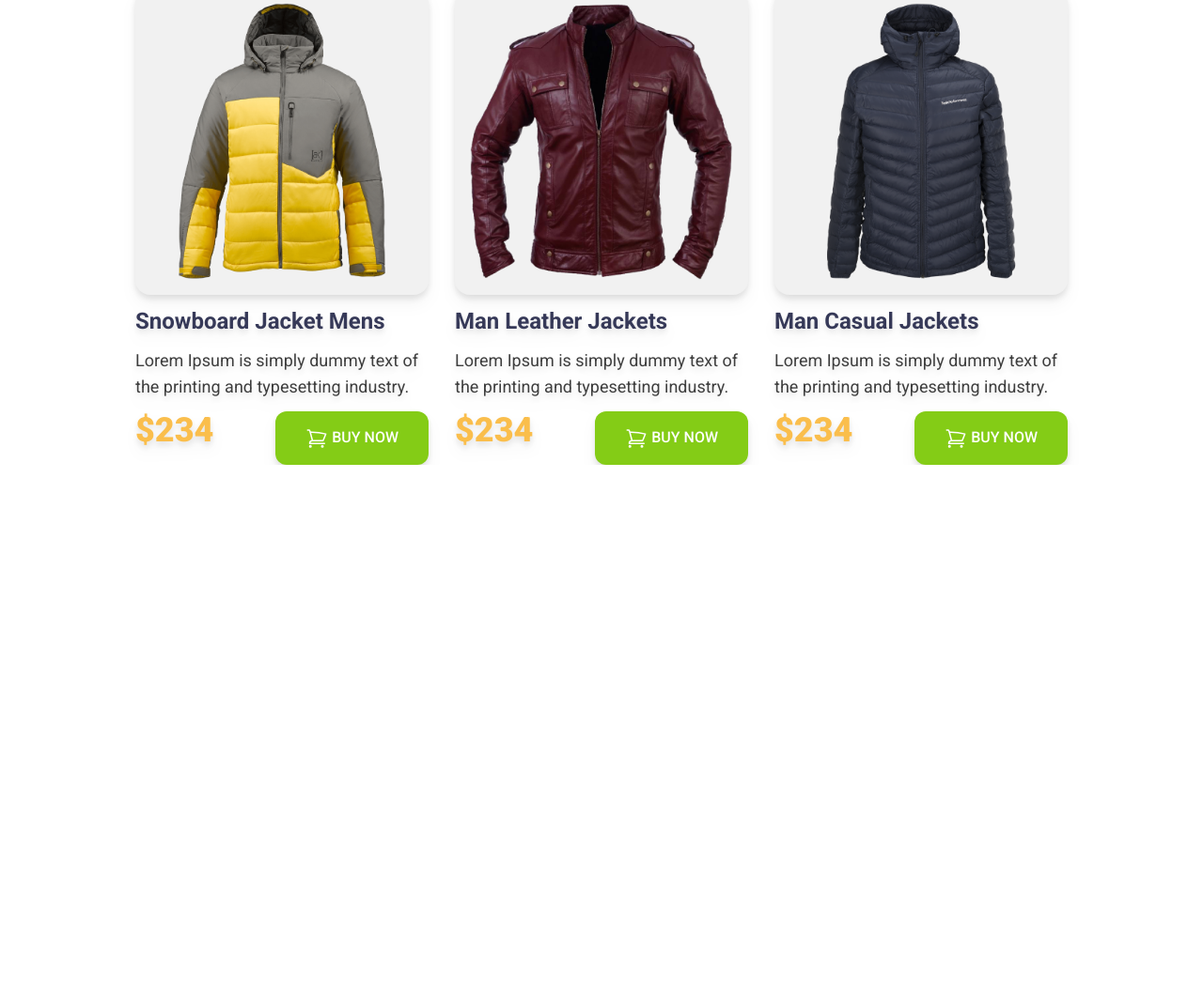
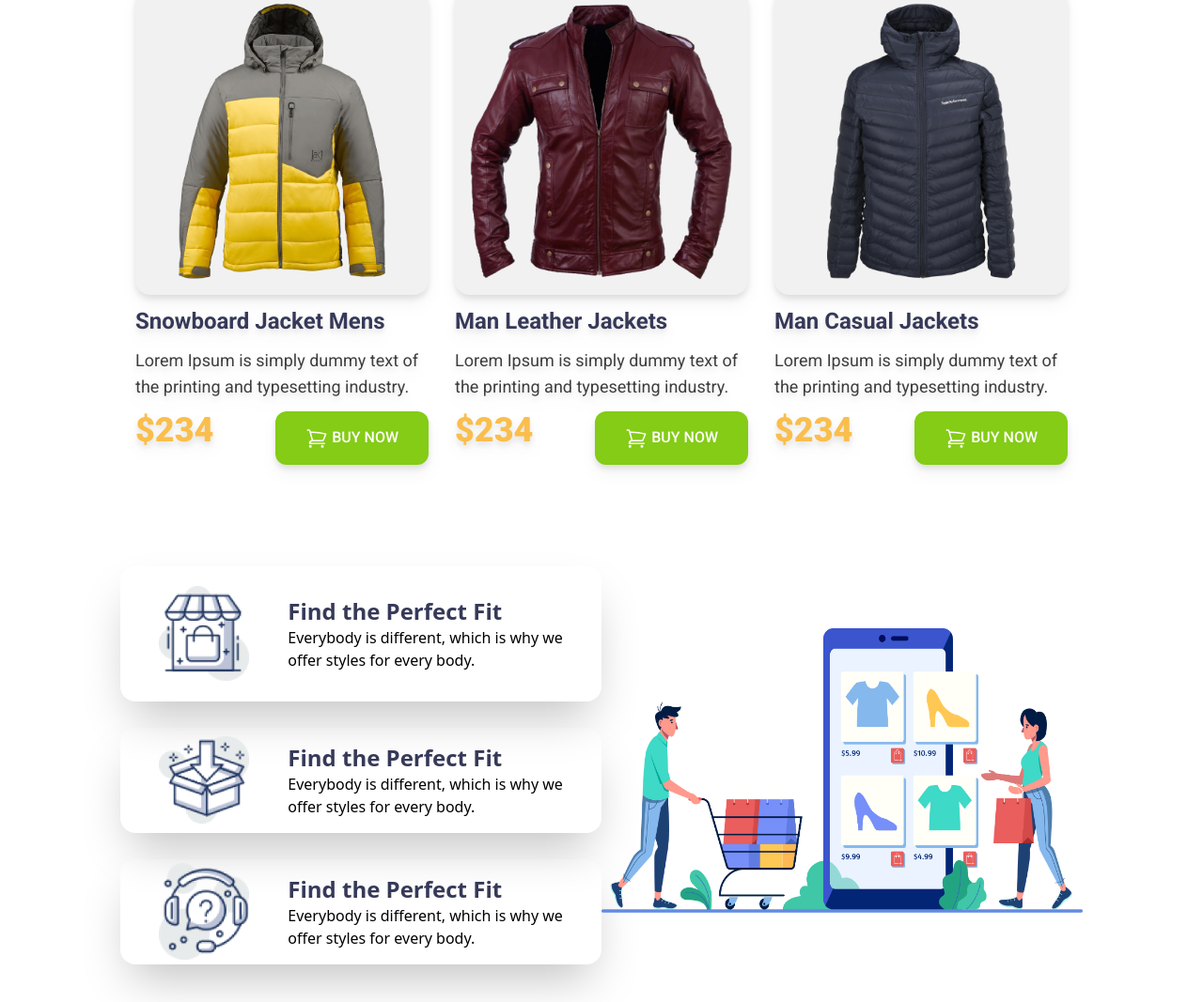
Before and after one commit to Chumki111/penguin-fashon-website, a plain HTML site: page index.html in a window 1280 px wide. Shown: the part 1685-2752 px from the top of the page at 94% size. Before the commit the page ends 2180 px from the top, so only its background shows below. Drawn offline with nearby package versions, Linux system fonts and the light colour scheme.

Commit message:
added finish penguin website

```diff
--- a/index.html
+++ b/index.html
@@ -207,20 +207,42 @@
 
     <!-- shopping section start here -->
 
-          <!-- <section>
-            <div class="flex justify-between items-center" >
-                <div class="flex ">
-                    <img src="./icons/house.png" alt="">
-                    <div><h3 class="text-2xl">Find the Perfect Fit</h3>
-                        <p>Everybody is different, which is why we
-                            offer styles for every body.</p></div>
+          <section class="mt-10">
+            <div class="flex flex-col md:flex-row justify-between items-center py-10" >
+                <div class="w-full md:w-2/4">
+                    <div class="flex justify-evenly items-center  py-4 shadow-2xl rounded-2xl mt-7">
+                        <img class="w-24" src="./icons/house.png" alt="">
+                        <div class="py-4 md:gap-x-4">
+                            <h3 class="text-2xl text-[#363958] font-bold">Find the Perfect Fit</h3>
+                            <p>Everybody is different, which is why we <br>
+                                offer styles for every body.</p>
+                        </div>
+                    </div>
+                    <div class="flex justify-evenly items-center   shadow-2xl rounded-2xl mt-7 ">
+                        <img class="w-24" src="./icons/box.png" alt="">
+                        <div class="py-4 gap-3 py-4">
+                            <h3 class="text-2xl text-[#363958] font-bold">Find the Perfect Fit</h3>
+                            <p>Everybody is different, which is why we <br>
+                                offer styles for every body.</p>
+                        </div>
+                    </div>
+                    <div class="flex justify-evenly items-center shadow-2xl rounded-2xl mt-7">
+                        <img class="w-24" src="./icons/question.png" alt="">
+                        <div class="py-4 gap-3">
+                            <h3 class="text-2xl text-[#363958] font-bold">Find the Perfect Fit</h3>
+                            <p>Everybody is different, which is why we <br>
+                                offer styles for every body.</p>
+                        </div>
+                    </div>
 
                 </div>
-                <div>
-                    <img class="" src="./images/shopping.png" alt="">
+
+
+                <div class=" w-full md:w-2/4 py-10 mt-10">
+                    <img src="./images/shopping.png" alt="">
                 </div>
             </div>
-          </section> -->
+          </section>
 
     <!-- shopping section end here -->
 
```
